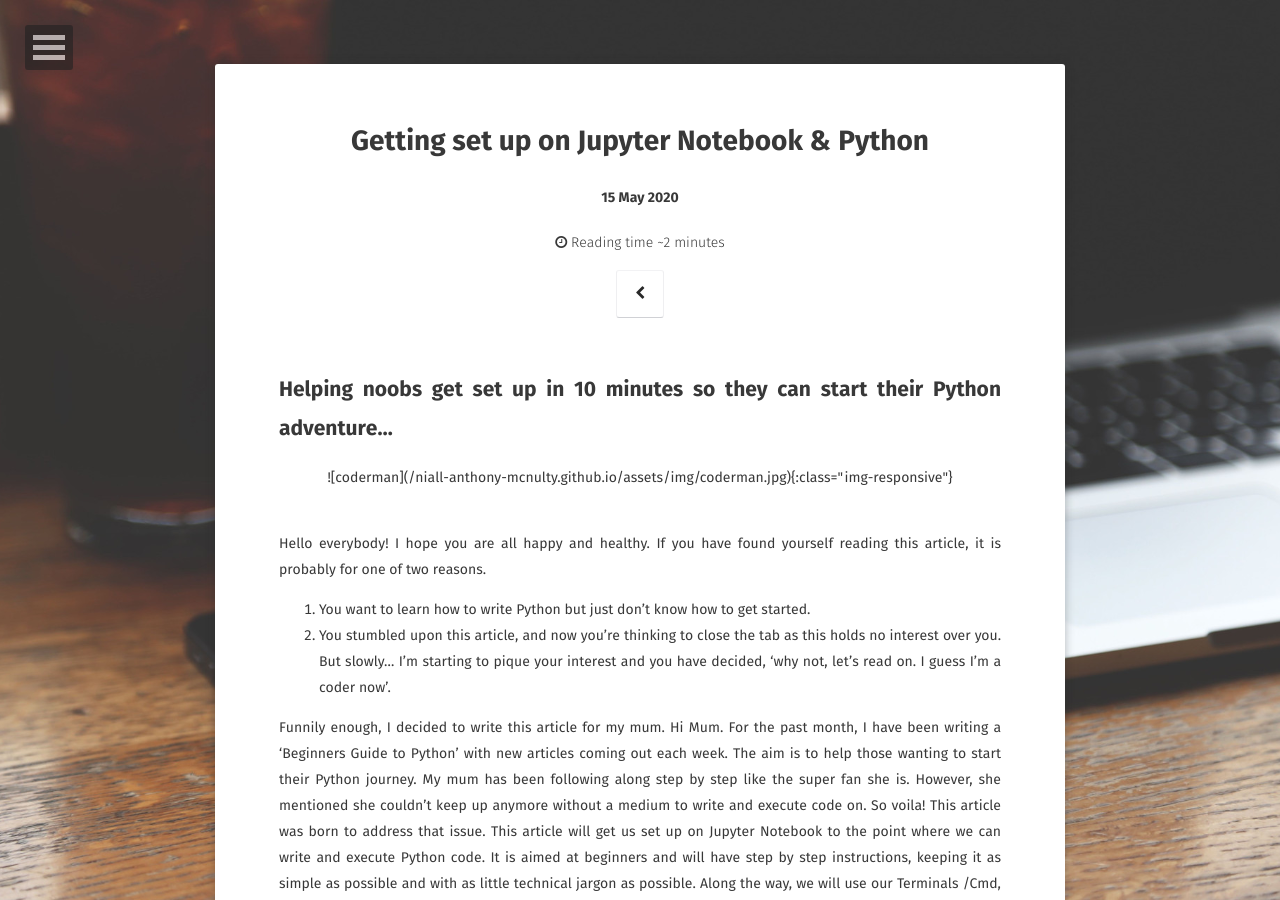
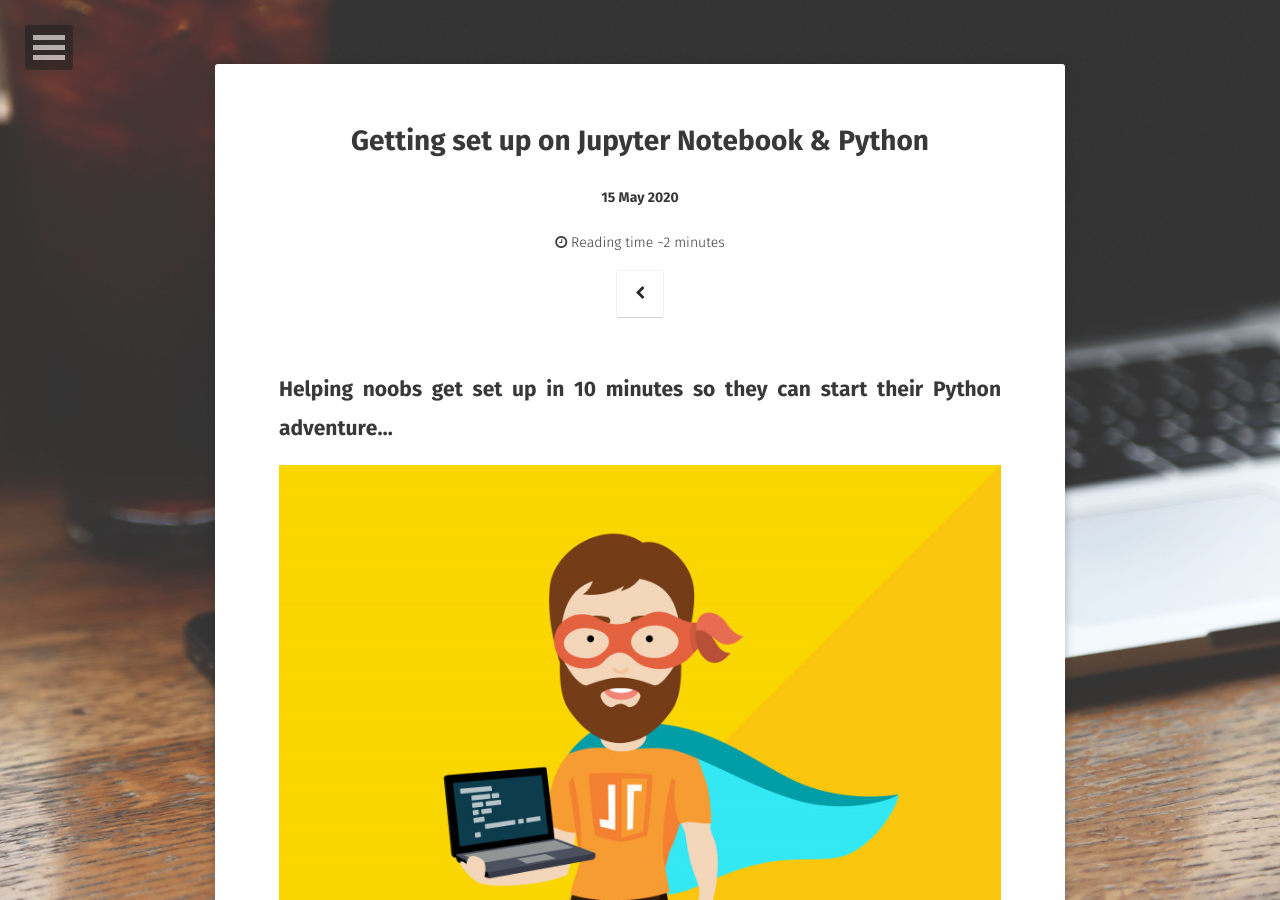
Before and after one commit to niall-anthony-mcnulty/niall-anthony-mcnulty.github.io, a Jekyll site: the page built from _posts/2016-03-20-markdown-syntax.md, in a window 1280 px wide and 900 px high. Built offline with Jekyll 4.4.1, drawn with Linux system fonts in a browser that asks for light colours; some web fonts are replaced; comment, search, counter and statistics services are not loaded.

Commit message:
Update 2016-03-20-markdown-syntax.md

```diff
--- a/_posts/2016-03-20-markdown-syntax.md
+++ b/_posts/2016-03-20-markdown-syntax.md
@@ -13,9 +13,8 @@ comments: true
 ---
 ## Helping noobs get set up in 10 minutes so they can start their Python adventure…
 
-<p align="center">
- ![coderman](/niall-anthony-mcnulty.github.io/assets/img/coderman.jpg){:class="img-responsive"}
-</p>
+![coderman](/niall-anthony-mcnulty.github.io/assets/img/coderman.jpg){:class="img-responsive"}
+
 <br/>
 Hello everybody! I hope you are all happy and healthy. If you have found yourself reading this article, it is probably for one of two reasons.
 
@@ -27,7 +26,7 @@ This article will get us set up on Jupyter Notebook to the point where we can wr
 For those unfamiliar with Python, it is a popular coding language with uses ranging from web applications, websites, data analytics, data visualisations, web-scraping, robotics, machine learning etc.
 Let’s crack on shall we?<br/>
 <br/>
-<iframe src="https://giphy.com/embed/3orieRSPKRODbLKBPO" width="480" height="366" frameBorder="0" class="giphy-embed" allowFullScreen></iframe><p><a href="https://giphy.com/gifs/season-5-the-simpsons-5x3-3orieRSPKRODbLKBPO">via GIPHY</a></p>
+<iframe src="https://giphy.com/embed/3orieRSPKRODbLKBPO" width="480" height="366" frameBorder="0" class="giphy-embed" allowFullScreen></iframe><p align="center"><a href="https://giphy.com/gifs/season-5-the-simpsons-5x3-3orieRSPKRODbLKBPO">via GIPHY</a></p>
 
 > Lorem ipsum dolor sit amet, test link adipiscing elit. Nullam dignissim convallis est. Quisque aliquam.
 
```
